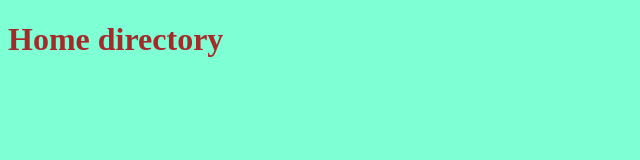
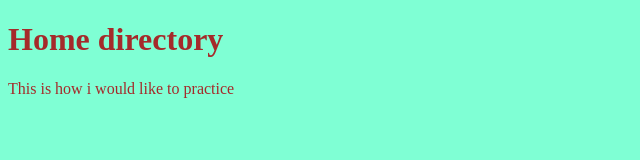
Before and after one commit to zaryabwazir/new, a plain HTML site: page hello/index.html in a window 1280 px wide. Shown: the whole page, without its empty margins (0-640 px from the left). Drawn offline with Linux system fonts and the light colour scheme.

Commit message:
Update index.html

```diff
--- a/hello/index.html
+++ b/hello/index.html
@@ -8,5 +8,6 @@
 </head>
 <body>
     <H1>Home directory</H1>
+    <p>This is how i would like to practice</p>
 </body>
 </html>
```
